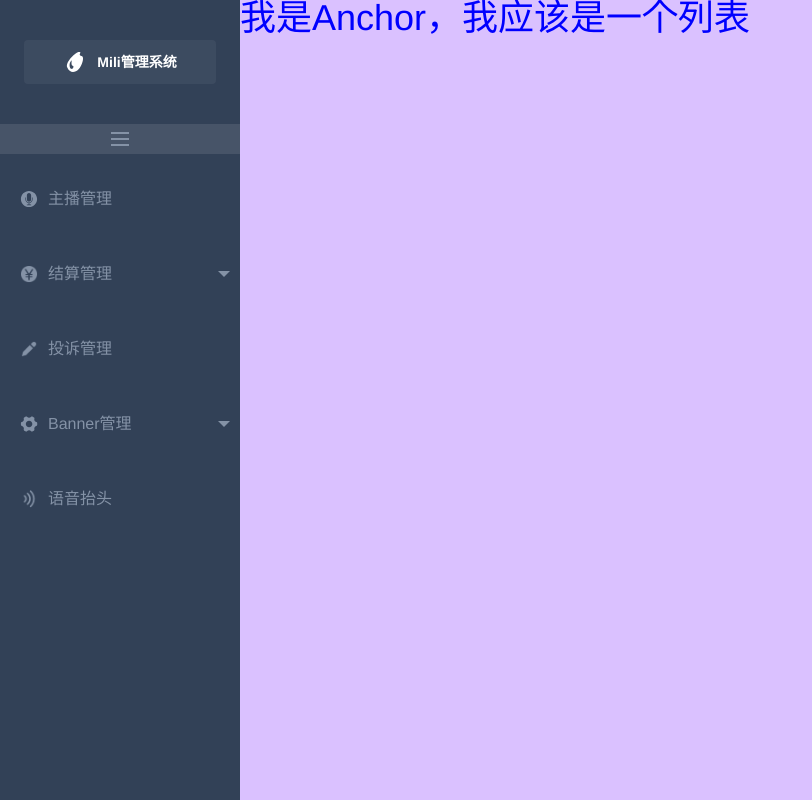
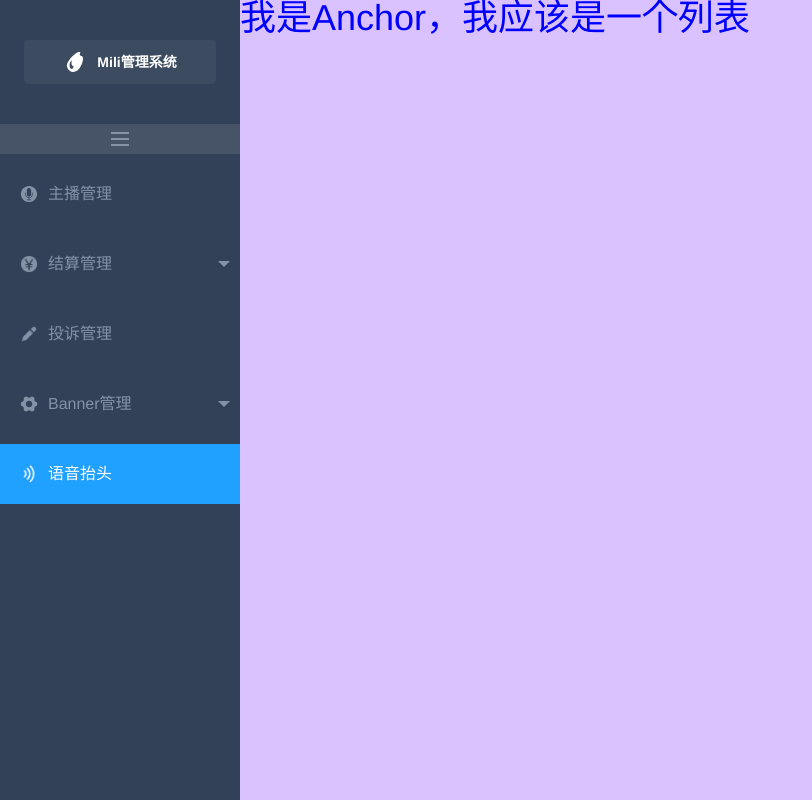
Before and after one commit to gyjddtang/vue-second, a Vue app: page /#/app/anchor in a window 1280 px wide. Shown: the whole page, without its empty margins (0-812 px from the left). Built offline with nearby package versions, Linux system fonts and the light colour scheme.

Commit message:
menu源数据

```diff
--- a/src/components/Menu.vue
+++ b/src/components/Menu.vue
@@ -5,16 +5,16 @@
 <template lang="html">
   <transition-group name="asideBarmenu" tag="ul" class="menuList">
     <li v-for="(item, index) of source" class="listItem" :key="'menuItem' + index" @click="menuClick($event, item)">
-      <div class="menuBox">
+      <div :class="['menuBox', { active: item.path === defaultActive }]">
         <img class="icon com" :src="item.icon.com" alt="icon">
         <img class="icon active" :src="item.icon.active" alt="icon">
         <p class="word">{{ item.text }}</p>
-        <div :class="['arrow', {active: opened === item.id}]" v-if="item.showChildren"></div>
+        <div :class="['arrow', { active: opened === item.id }]" v-if="item.showChildren"></div>
       </div>
       <transition name="subMenu">
         <ul class="subMenu" v-show="item.showChildren && item.id === opened">
-          <li class="subListItem" v-for="(subItem, subIndex) of item.children" :key="'subMenuItem' + subIndex">
-            <div class="menuBox">
+          <li v-for="(subItem, subIndex) of item.children" class="subListItem" :key="'subMenuItem' + subIndex">
+            <div :class="['menuBox', { active: subItem.path === defaultActive }]">
               <img class="icon com" :src="subItem.icon.com" alt="icon">
               <img class="icon active" :src="subItem.icon.active" alt="icon">
               <p class="word">{{ subItem.text }}</p>
@@ -30,7 +30,8 @@
   export default {
     name: 'menu',
     props: {
-      source: Array
+      source: Array,   // menu数据源
+      defaultActive: String   // 默认选中项
     },
     data () {
       return {
--- a/src/components/style/menu.less
+++ b/src/components/style/menu.less
@@ -11,7 +11,7 @@
 
   .listItem {
     .width(100%);
-    .paddingT(15px);
+    .paddingT(10px);
     position: relative;
 
     .menuBox {
@@ -55,7 +55,8 @@
         }
       }
 
-      &:hover {
+      &:hover,
+      &.active {
         background: @menuHC;
 
         .icon {
@@ -71,6 +72,10 @@
         .word {
           color: @whiteC;
         }
+      }
+
+      &.active {
+        background: @themeC;
       }
     }
   }
--- a/src/router/index.js
+++ b/src/router/index.js
@@ -13,7 +13,8 @@ export default new Router({
       path: '/',
       name: 'Login',
       component: Login
-    }, {
+    },
+    {
       path: '/app',
       name: 'App',
       redirect: '/app/anchor',
@@ -23,13 +24,15 @@ export default new Router({
           path: 'anchor',
           name: 'Anchor',
           component: Anchor
-        }, {
+        },
+        {
           path: '*',
-          name: 'Err404',
+          name: '404',
           component: Err404
         }
       ]
-    }, {
+    },
+    {
       path: '*',
       name: 'Err404',
       component: Err404
--- a/src/views/layout/AsideBar.vue
+++ b/src/views/layout/AsideBar.vue
@@ -13,7 +13,7 @@
       <div class="line"></div>
       <div class="line"></div>
     </div>
-    <AsideBarMenu :source="menuData" />
+    <AsideBarMenu :source="menuData" defaultActive="/app/voice" />
   </div>
 </template>
 
@@ -23,20 +23,20 @@
     {
       id: 1,
       text: '主播管理',
-      pathName: '/app/anchor/list',
+      path: '/app/anchor/list',
       icon: {com: require('../../assets/menuIcon/Anchor_nor.svg'), active: require('../../assets/menuIcon/Anchor_active.svg')},
       showChildren: false,
       children: [
         {
           id: 11,
           text: '专辑列表',
-          pathName: '/app/anchor/album/list',
+          path: '/app/anchor/album/list',
           icon: {com: require('../../assets/menuIcon/Anchor_nor.svg'), active: require('../../assets/menuIcon/Anchor_active.svg')},
           children: [
             {
               id: 12,
               text: '节目列表',
-              pathName: '/app/anchor/album/program',
+              path: '/app/anchor/album/program',
               icon: {com: require('../../assets/menuIcon/Anchor_nor.svg'), active: require('../../assets/menuIcon/Anchor_active.svg')},
               children: []
             }
@@ -47,26 +47,26 @@
     {
       id: 2,
       text: '结算管理',
-      pathName: '',
+      path: '',
       icon: {com: require('../../assets/menuIcon/settlement_n.png'), active: require('../../assets/menuIcon/settlement_p.png')},
       showChildren: true,
       children: [
         {
           id: 31,
           text: '结算管理1',
-          pathName: '/app/studentstatistics',
+          path: '/app/studentstatistics',
           icon: {com: require('../../assets/menuIcon/complain_n.png'), active: require('../../assets/menuIcon/complain_p.png')},
           children: []
         }, {
           id: 32,
           text: '结算管理2',
-          pathName: '/app/schoolstatistics',
+          path: '/app/schoolstatistics',
           icon: {com: require('../../assets/menuIcon/settlement_n.png'), active: require('../../assets/menuIcon/settlement_p.png')},
           children: []
         }, {
           id: 33,
           text: '结算管理3',
-          pathName: '/app/schoolstatistics',
+          path: '/app/schoolstatistics',
           icon: {com: require('../../assets/menuIcon/Banner_nor.svg'), active: require('../../assets/menuIcon/Banner_active.svg')},
           children: []
         }
@@ -75,7 +75,7 @@
     {
       id: 3,
       text: '投诉管理',
-      pathName: '/app/complaint',
+      path: '/app/complaint',
       icon: {com: require('../../assets/menuIcon/complain_n.png'), active: require('../../assets/menuIcon/complain_p.png')},
       showChildren: false,
       children: []
@@ -83,20 +83,20 @@
     {
       id: 4,
       text: 'Banner管理',
-      pathName: '/app/banner',
+      path: '',
       icon: {com: require('../../assets/menuIcon/Banner_nor.svg'), active: require('../../assets/menuIcon/Banner_active.svg')},
       showChildren: true,
       children: [
         {
           id: 41,
           text: 'Banner管理1',
-          pathName: '/app/banner1',
+          path: '/app/banner1',
           icon: {com: require('../../assets/menuIcon/complain_n.png'), active: require('../../assets/menuIcon/complain_p.png')},
           children: []
         }, {
           id: 42,
           text: 'Banner管理2',
-          pathName: '/app/banner2',
+          path: '/app/banner2',
           icon: {com: require('../../assets/menuIcon/settlement_n.png'), active: require('../../assets/menuIcon/settlement_p.png')},
           children: []
         }
@@ -106,7 +106,7 @@
       id: 5,
       text: '语音抬头',
       icon: {com: require('../../assets/menuIcon/voice_n.png'), active: require('../../assets/menuIcon/voice_p.png')},
-      pathName: '/app/voice',
+      path: '/app/voice',
       showChildren: false,
       children: []
     }
```
